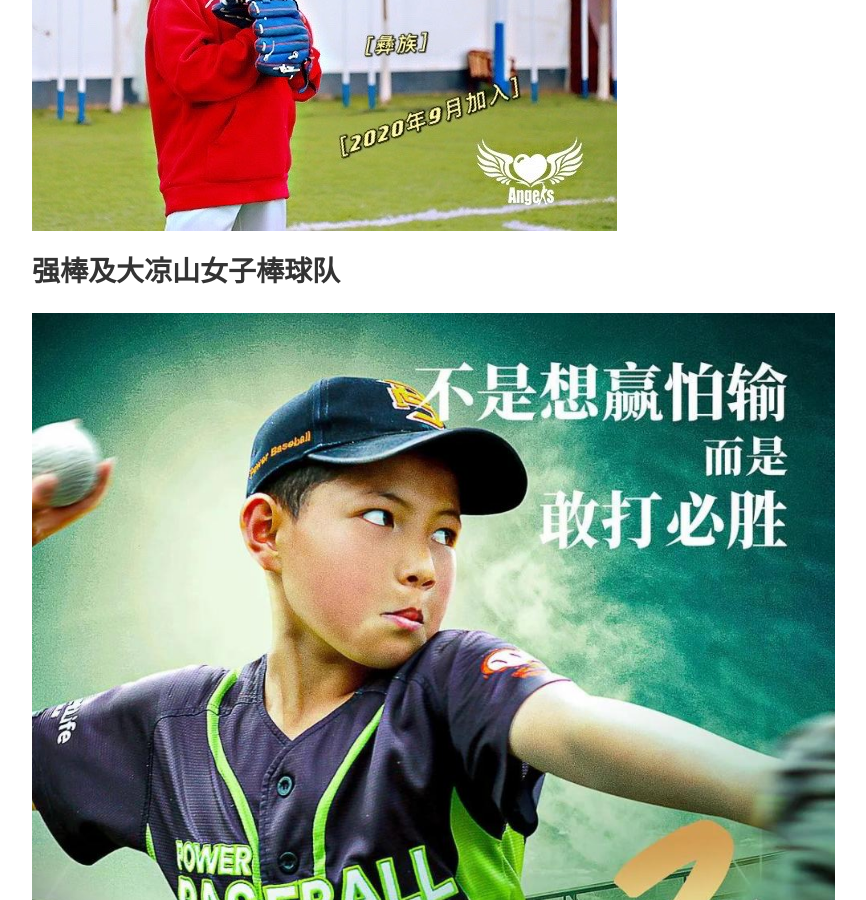
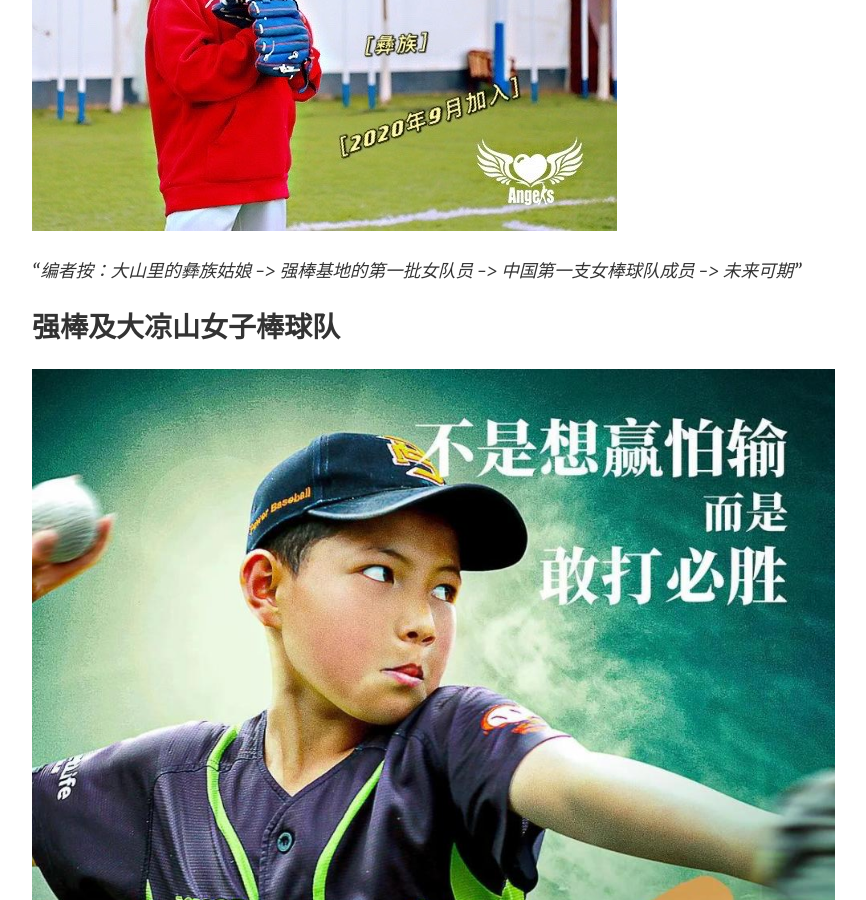
Before and after one commit to deepsnow123/BaseballAngel-WuErZuoQu, a Jekyll site: the page built from _posts/2021-03-14-WuErZuoQu.md, in a window 1280 px wide and 900 px high, scrolled down 497 px. Shown: the whole window, without its empty margins (253-1119 px from the left). Built offline with Jekyll 4.4.1, drawn with Linux system fonts in a browser that asks for light colours; nearby versions of some CDN libraries.

Commit message:
Update 2021-03-14-WuErZuoQu.md

```diff
--- a/_posts/2021-03-14-WuErZuoQu.md
+++ b/_posts/2021-03-14-WuErZuoQu.md
@@ -5,6 +5,7 @@ image: assets/images/zuoqu_1.jpeg
 featured: true
 ---
 
+*"编者按：大山里的彝族姑娘 -> 强棒基地的第一批女队员 -> 中国第一支女棒球队成员 -> 未来可期"*
 
 ### 强棒及大凉山女子棒球队
 
```
